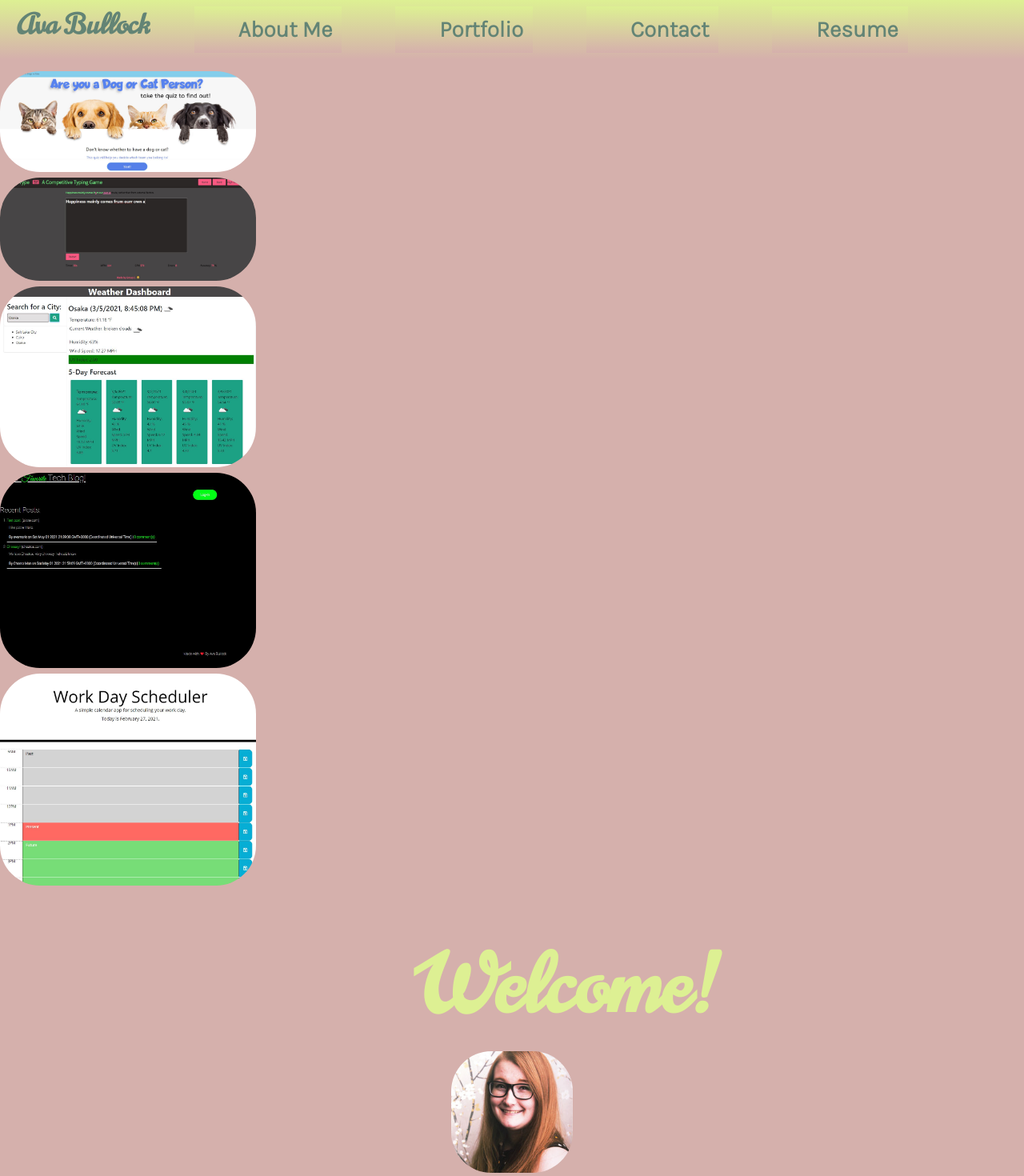
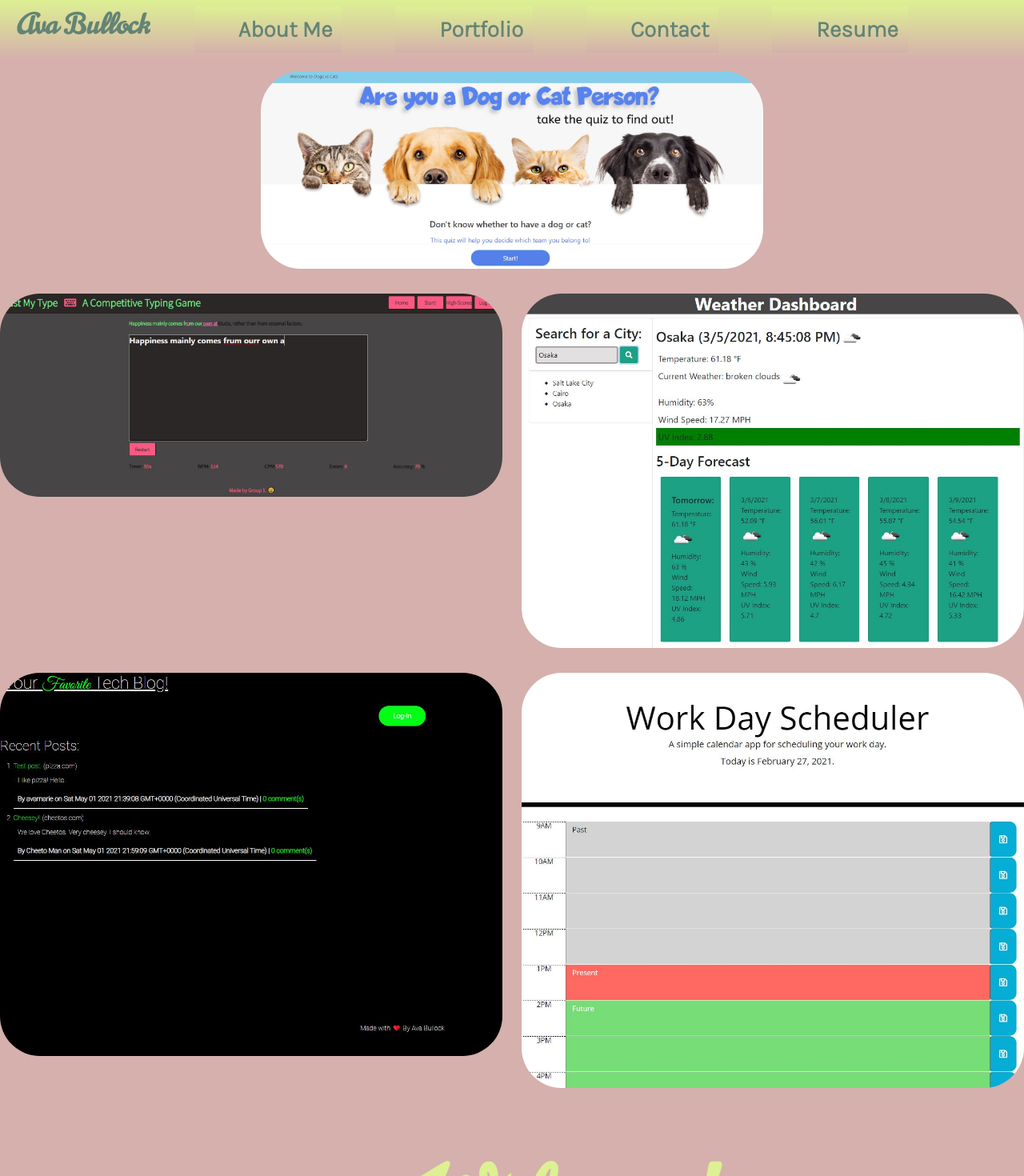
Before and after one commit to avamariee/portfolio-REACT, a React (Create React App) app: page / in a window 1280 px wide. Shown: the top 1470 px of the page at 80% size. Built offline with nearby package versions, Linux system fonts and the light colour scheme.

Commit message:
removed extra file and consolidated code into projectlist, began switch case to render pages

```diff
--- a/src/App.js
+++ b/src/App.js
@@ -3,14 +3,12 @@ import './assets/styles.css';
 
 import About from './components/About';
 import Nav from './components/Nav';
-import Projects from './components/Projects'
+import ProjectList from './components/ProjectList';
 
 function App() {
 
   // use possible switch case to render different pages?
   // create function to render page instead of rendering everything at once
-
-
   const [navItems] = useState([
     {
       name: 'Portfolio',
@@ -28,6 +26,25 @@ function App() {
 
   const [currentItem, setCurrentItem] = useState(navItems[0]);
 
+  const displayPage = () => {
+    switch(currentItem) {
+      case "about":
+        return <About />;
+        case "portfolio":
+          return <ProjectList/>
+          // case "contact":
+          //   return <Contact />
+          //   case "resume":
+          //     return <Resume />
+              default:
+                return <About />
+    }
+  }
+
+
+
+
+
   return (
     <div>
       <Nav
@@ -36,7 +53,7 @@ function App() {
       currentItem={currentItem}
       ></Nav>
       <main>
-        <Projects></Projects>
+        <ProjectList></ProjectList>
         <About></About>
       </main>
     </div>
--- a/src/assets/styles.css
+++ b/src/assets/styles.css
@@ -84,9 +84,11 @@ img {
 /* end about stylings */
 
 /* projects stylings */
-
+/*
 .images {
-    max-width: 25%;
-}
+    height: 700px;
+    width: 700px;
+    overflow: hidden;
+} */
 
 /* end projects stylings */
--- a/src/components/ProjectList/index.js
+++ b/src/components/ProjectList/index.js
@@ -11,7 +11,8 @@ function ProjectList() {
 
     return (
         <div className="images">
-           <div>
+          <div className="columns">
+               <div className="column is-half is-offset-one-quarter">
                    <a href="https://avamariee.github.io/pet-adoption-quiz/" target="_blank">
                     <img
                         src={DogsVsCats}
@@ -19,7 +20,9 @@ function ProjectList() {
                     />
                     </a>
                </div>
-            <div>
+          </div>
+            <div className="columns">
+                <div className="column is-half">
                 <a href="https://stark-depths-18071.herokuapp.com/" target="_blank">
                     <img
                         src={JustMyType}
@@ -27,7 +30,7 @@ function ProjectList() {
                     />
                     </a>
                 </div>
-            <div>
+                <div className="column is-half">
                 <a href="https://avamariee.github.io/weather-dashboard/" target="_blank">
                     <img
                         src={WeatherDashboard}
@@ -35,7 +38,9 @@ function ProjectList() {
                     />
                     </a>
                 </div>
-            <div>
+            </div>
+            <div className="columns">
+                <div className="column is-half">
                 <a href="https://pacific-escarpment-48422.herokuapp.com/" target="_blank">
                     <img
                         src={YourFavTech}
@@ -43,13 +48,14 @@ function ProjectList() {
                     />
                     </a>
                 </div>
-             <div>
+                 <div className="column is-half">
                  <a href="https://avamariee.github.io/work-day-scheduler/" target="_blank">
                      <img
                         src={WorkDayScheduler}
                         alt="Example"
                     />
                     </a>
+                 </div>
             </div>
 
         </div>
--- a/src/components/Projects/index.js
+++ /dev/null
@@ -1,18 +0,0 @@
-import React from 'react';
-import ProjectList from '../ProjectList';
-
-function Projects(currentProject){
-
-    const { name, description } = currentProject;
-    return(
-        <section>
-            <h1>{name}</h1>
-            <p>{description}</p>
-            <ProjectList>
-
-            </ProjectList>
-        </section>
-    )
-}
-
-export default Projects;
```
Lines whose indentation alone changed are shown as unchanged.
